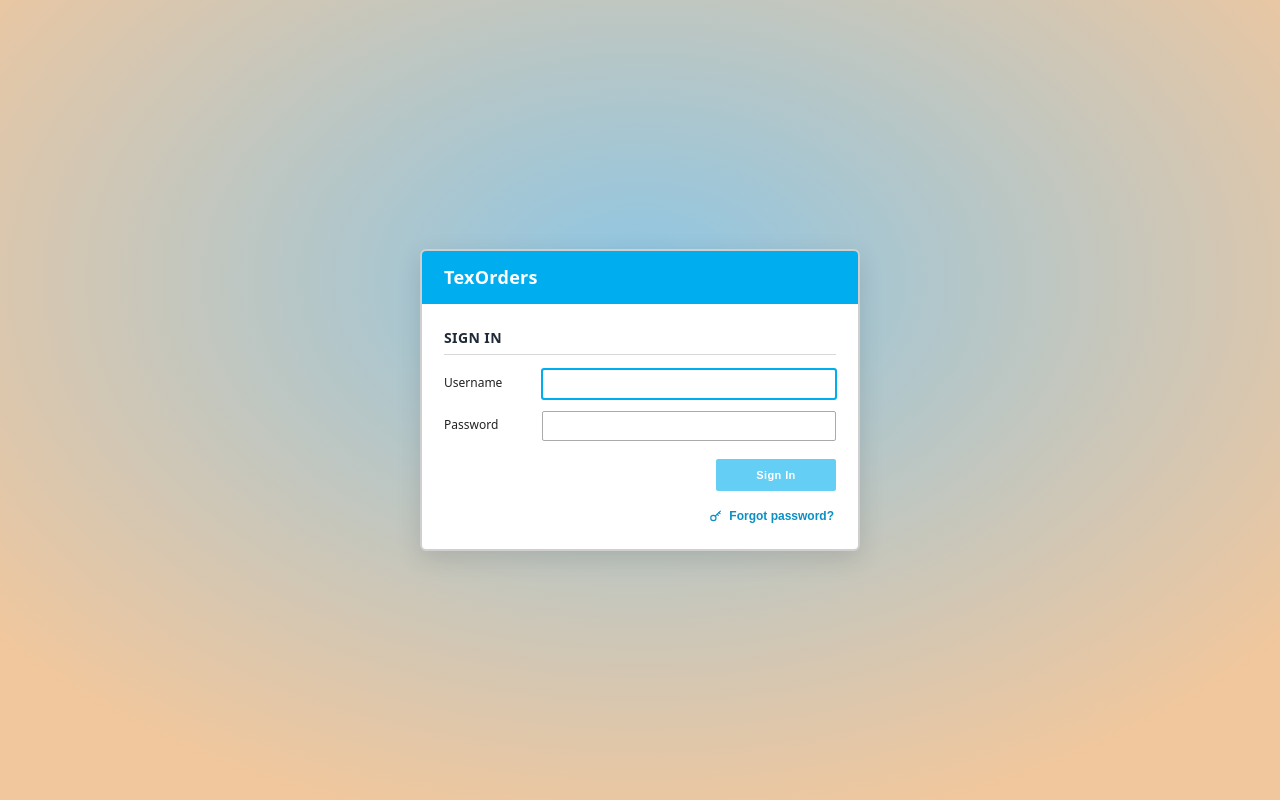
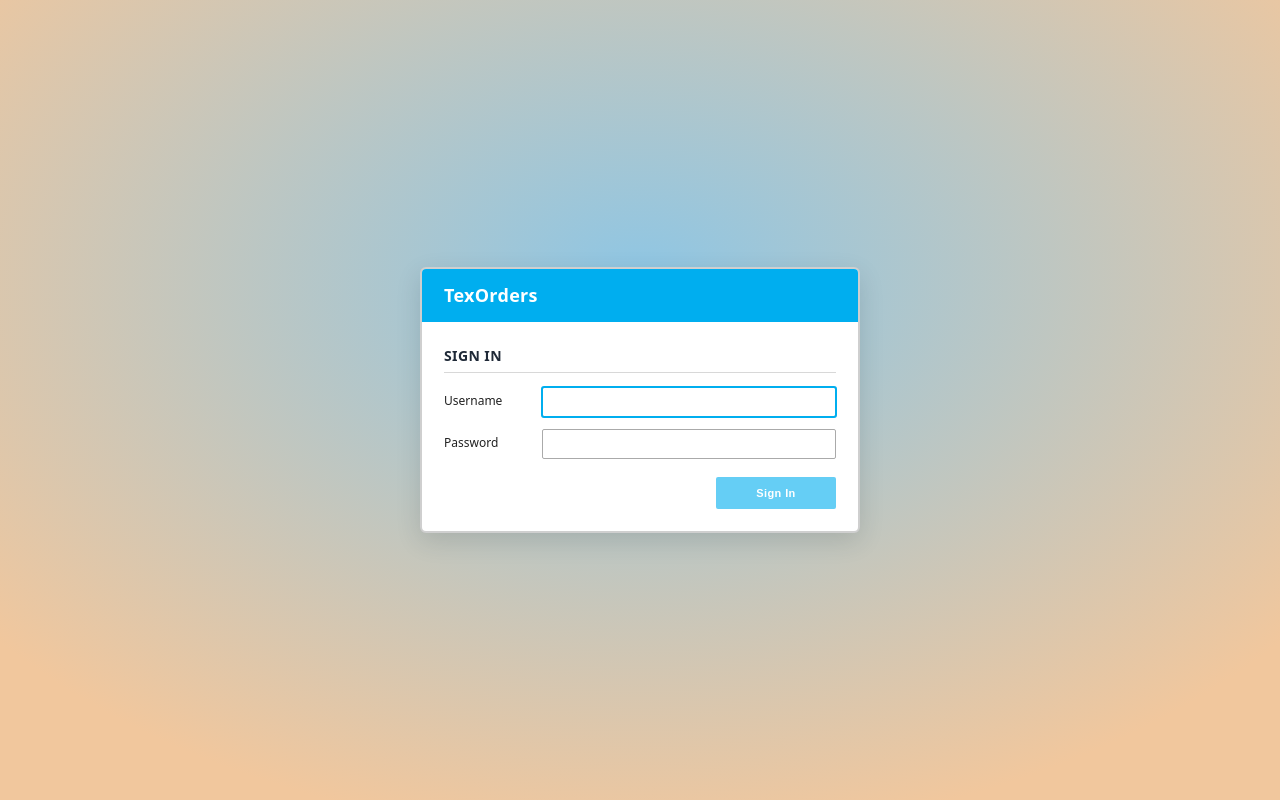
Before and after one commit to Mohan2928/sales-order-app, a React (Vite) app in the folder frontend/: page /login in a window 1280 px wide. Built offline with nearby package versions, Linux system fonts and the light colour scheme.

Commit message:
Remove Forgot password link from sign-in page (now in header)

```diff
--- a/frontend/src/pages/Login.jsx
+++ b/frontend/src/pages/Login.jsx
@@ -98,17 +98,6 @@ export default function Login() {
                   {busy ? 'Signing in…' : 'Sign In'}
                 </button>
               </div>
-              <div className="login-links">
-                <button type="button" className="login-link" onClick={() => { setMode('forgot'); setError(''); setInfo(''); }}>
-                  <svg className="login-link-icon" viewBox="0 0 24 24" fill="none" stroke="currentColor" strokeWidth="2" strokeLinecap="round" strokeLinejoin="round" aria-hidden="true">
-                    <circle cx="7.5" cy="15.5" r="4.5" />
-                    <path d="m10.7 12.3 8.8-8.8" />
-                    <path d="m17 6 2 2" />
-                    <path d="m14 9 2 2" />
-                  </svg>
-                  Forgot password?
-                </button>
-              </div>
             </form>
           ) : (
             <form onSubmit={resetToken ? submitReset : submitForgot}>
```
Also changed, not shown: 2 other files (tests, documents, lock files or other folders).
